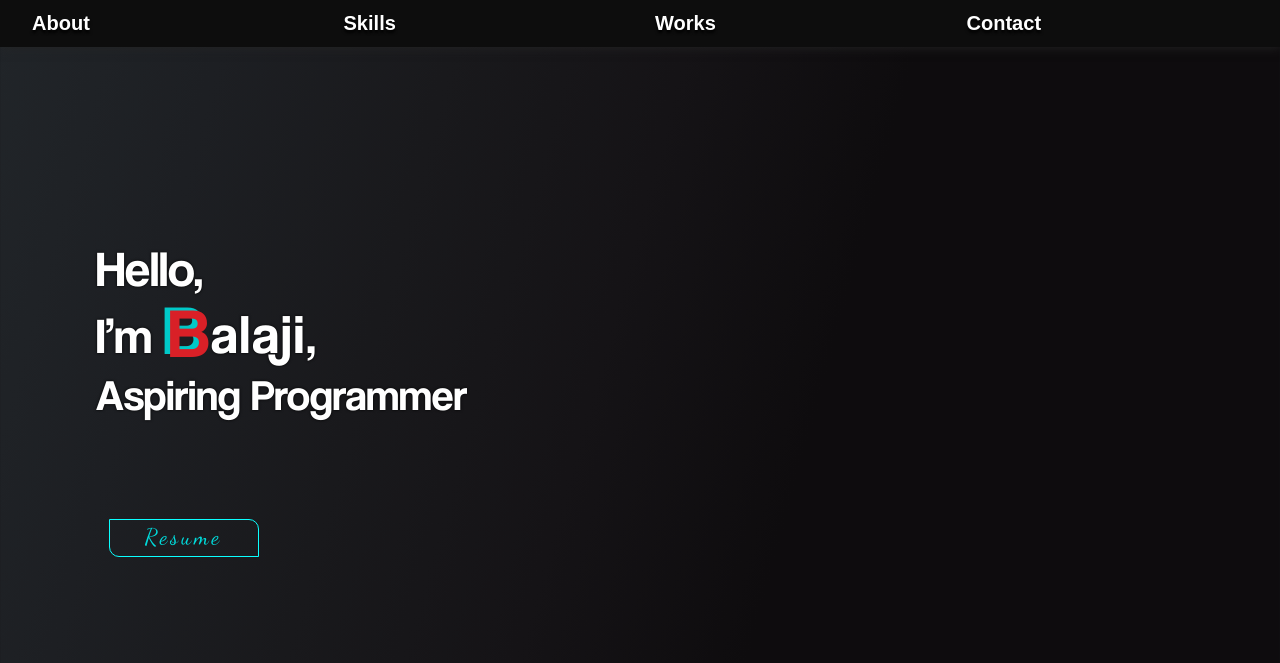
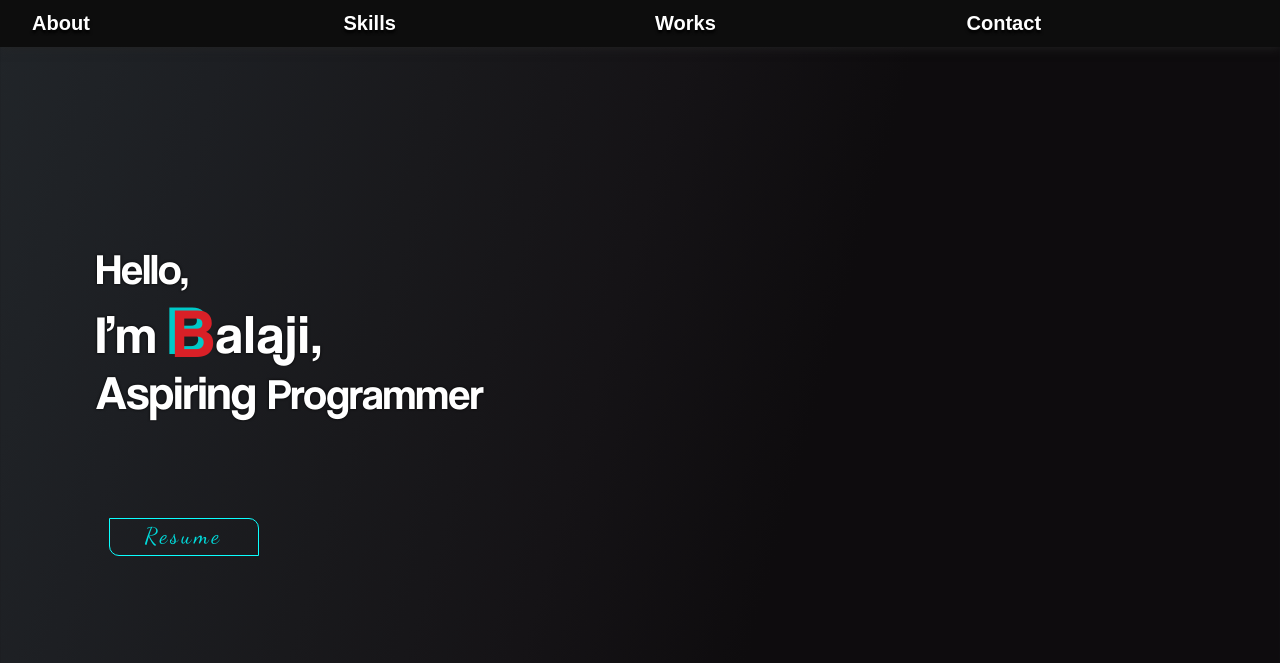
Before and after one commit to rba1aji/portfolio, a PHP site: page / in a window 1280 px wide. Shown: the top 663 px of the page. Run offline with PHP 8.4, Linux system fonts and the light colour scheme; some libraries are stand-ins or nearby versions.

Commit message:
Add files via upload

```diff
--- a/css/main.css
+++ b/css/main.css
@@ -60,6 +60,7 @@ h1.header{
    letter-spacing:1px;
   }
 #hi{
+  font-size:43.25px;
   padding-left:7.5vw;
   width:max-content;
   animation: effect1 1s ease forwards;
@@ -70,6 +71,7 @@ h1.header{
   }
 
 #Im{
+  font-size:53.5px;
   padding:0px 0 0 7.5vw;
   width:max-content;
   overflow:hidden;
@@ -91,6 +93,18 @@ h1.header{
 
    line-height:55px;
 	}
+.aspiring{
+   font-size:31px;
+  }
+@media (min-width: 900px) {
+  h1{
+    font-size:110%;
+    line-heiht:100%;
+    }
+  .aspiring{
+    font-size:100%;
+  }
+}
 
 h4.resume{
   position: absolute;
@@ -174,11 +188,7 @@ h4.resume{
   text-shadow:-5.5px -3px 0px  #00c9c8;
  /*#00c9c8  -5.99px -0.2px 0.2px;*/
 }
-@media (min-width: 900px) {
-  .aspiring{
-    font-size:43.35px;
-  }
-}
+
 /*#o{
   opacity:0;
   -webkit-animation:effecto 1s linear forwards;
@@ -532,8 +542,8 @@ div.close-tag{
 */
 
 #loader {
-  top:50vh;
-  left:50vw;
+  top:47vh;
+  left:47.5vw;
   position: absolute;
   display:flex;
   align-items: center;
```
